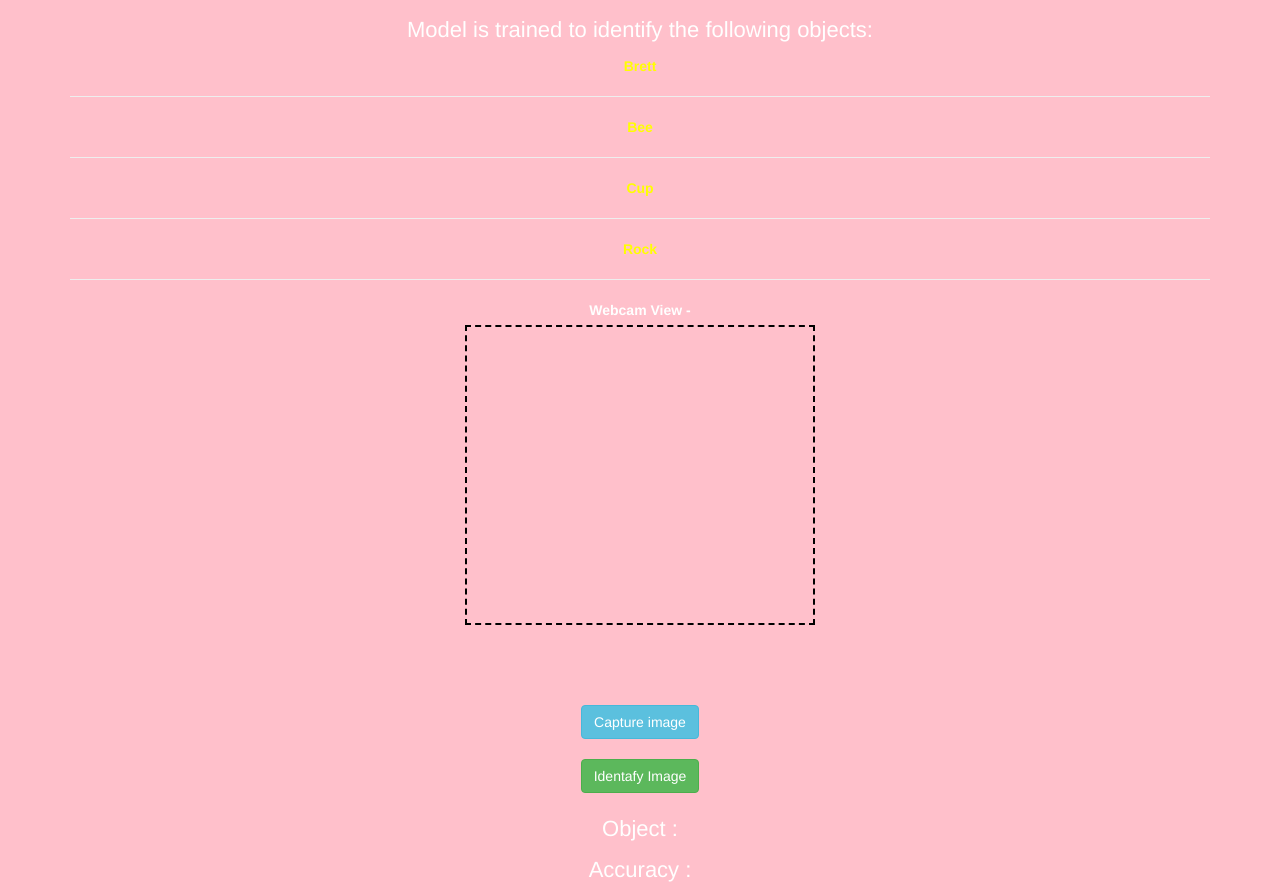
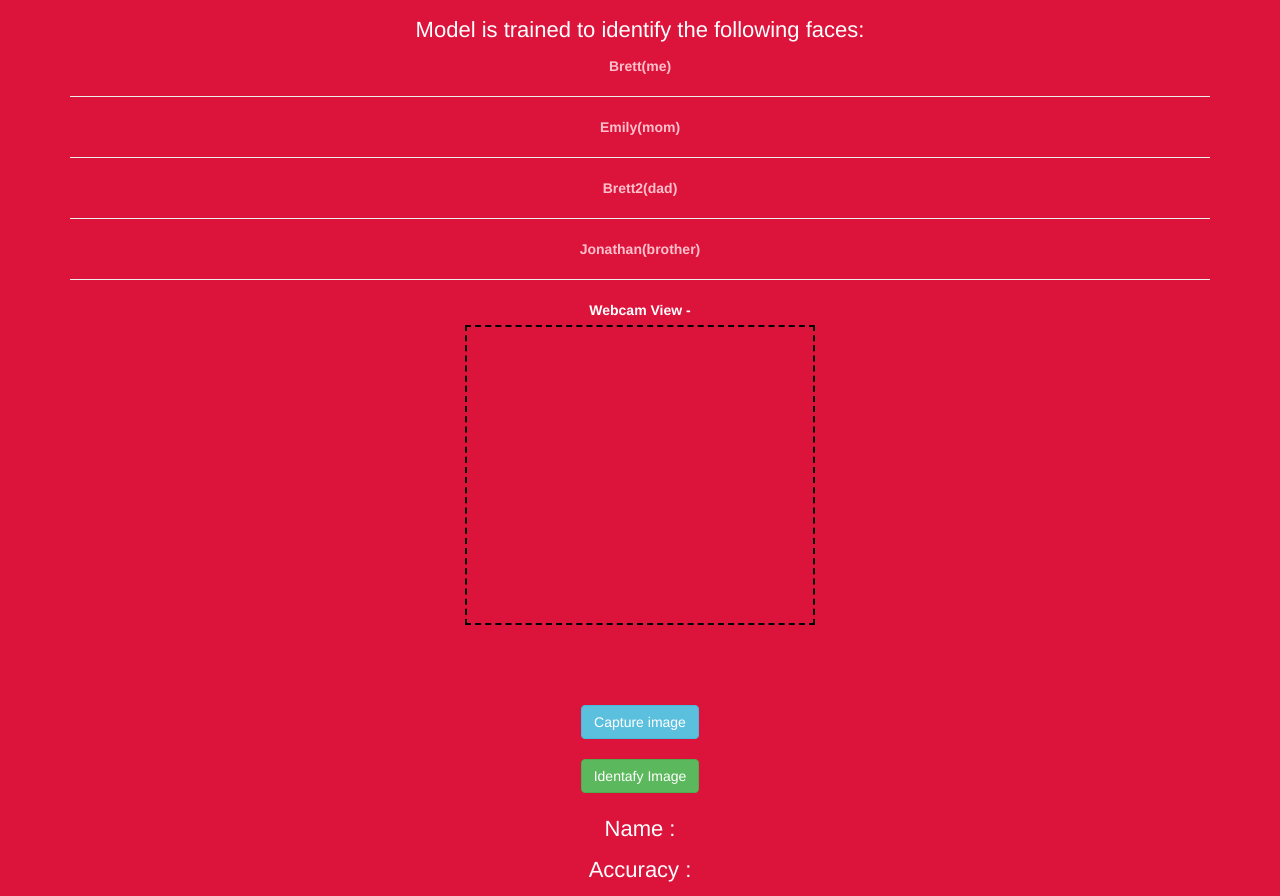
Before and after one commit to plasma369/image-recogniser, a plain HTML site: page index.html in a window 1280 px wide. Shown: the part 71-967 px from the top of the page. Drawn offline with nearby package versions, Linux system fonts and the light colour scheme; a script that the page names is missing.

Commit message:
Add files via upload

```diff
--- a/index.html
+++ b/index.html
@@ -9,6 +9,8 @@
 
     <script src="https://cdnjs.cloudflare.com/ajax/libs/webcamjs/1.0.26/webcam.js"></script>
 
+    <script src="https://unpkg.com/ml5@0.4.3/dist/ml5.min.js"></script>
+
    <link rel="stylesheet" href="style.css">
 
   </head>
@@ -17,19 +19,19 @@
   <div class="container">
 
     <center>
-      <h3 class="btn btn-default heading ">IMAGE RECOGNITION</h3>
+      <h3 class="btn btn-default heading ">FACE SCANER</h3>
       <br><br>
 
-      <p style="font-size: 22px;">Model is trained to identify the following objects: </p>
+      <p style="font-size: 22px;">Model is trained to identify the following faces: </p>
 
       <b class="name_of_objects">
-        Brett
+        Brett(me)
         <hr>
-        Bee
+        Emily(mom)
         <hr>
-        Cup
+        Brett2(dad)
         <hr>
-        Rock
+        Jonathan(brother)
         <hr>
       </b>
 
@@ -43,8 +45,8 @@
       <button onclick="check();" class="btn btn-success">Identafy Image</button>
       <br><br>
 
-      <p style="font-size: 22px;">Object :  </p>
-      <p style="font-size: 22px;">Accuracy :  </p>
+      <p style="font-size: 22px;">Name : <span id="result_object_name"></span></p>
+      <p style="font-size: 22px;">Accuracy : <span id="result_object_accuracy"></span></p>
     </center>
 
   </div>
--- a/main.js
+++ b/main.js
@@ -19,7 +19,7 @@ function take_snapshot()
 
   console.log('ml5 version:', ml5.version);
 
-classifier = ml5.imageClassifier('https://teachablemachine.withgoogle.com/models/v_sl95BzE/model.json',modelLoaded);
+classifier = ml5.imageClassifier('https://teachablemachine.withgoogle.com/models/EWayhQl8D/model.json',modelLoaded);
 
   function modelLoaded() {
     console.log('Model Loaded!');
--- a/style.css
+++ b/style.css
@@ -1,7 +1,7 @@
 body
 {
     color: white;
-    background-color: pink;
+    background-color: crimson;
 }
 
 .heading
@@ -12,7 +12,7 @@ body
 
 .name_of_objects, #result_object_name, #result_object_accuracy
 {
-    color: yellow;
+    color: pink;
 }
 
 #camera
```
